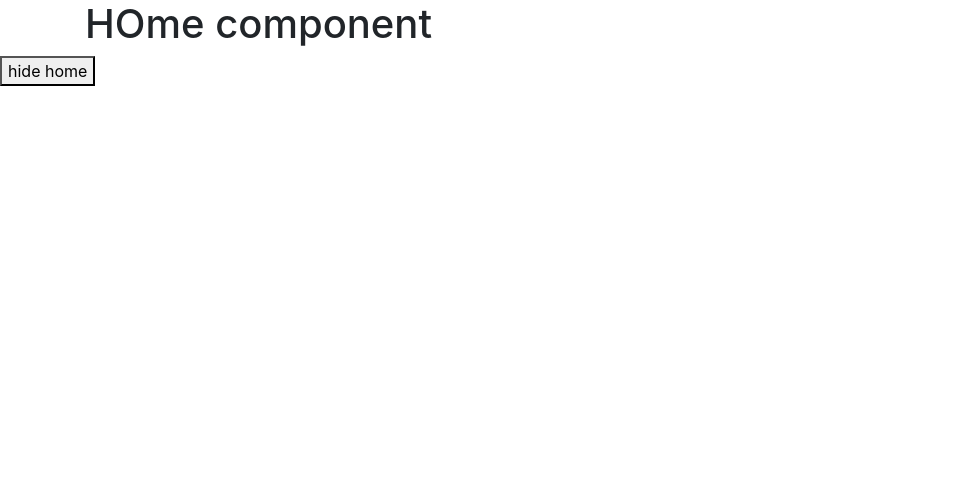
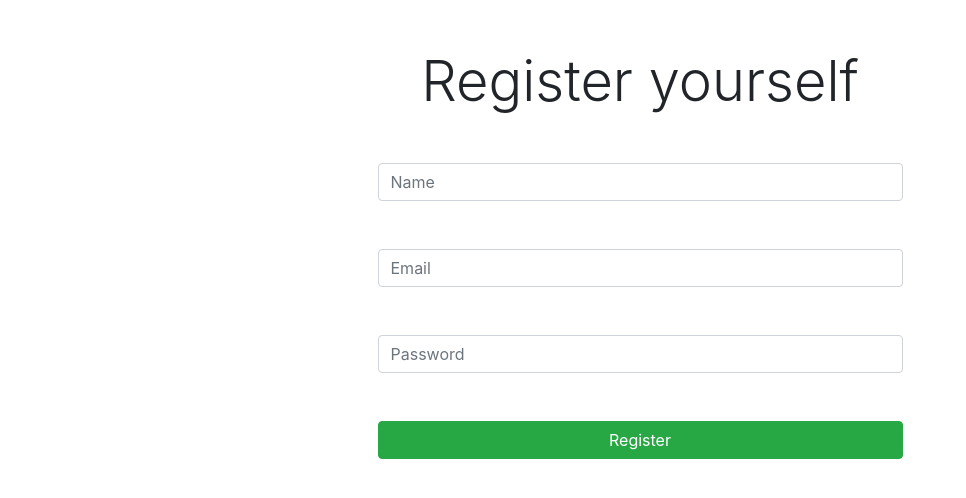
Before and after one commit to ssuyash/mern-21-react, a React (Create React App) app: page /register in a window 1280 px wide. Shown: the top 498 px of the page, without its empty margins (0-966 px from the left). Built offline with nearby package versions, Linux system fonts and the light colour scheme.

Commit message:
api integration

```diff
--- a/package.json
+++ b/package.json
@@ -6,10 +6,12 @@
     "@testing-library/jest-dom": "^5.11.9",
     "@testing-library/react": "^11.2.5",
     "@testing-library/user-event": "^12.8.3",
+    "axios": "^0.21.1",
     "react": "^17.0.2",
     "react-dom": "^17.0.2",
     "react-router-dom": "^5.2.0",
     "react-scripts": "4.0.3",
+    "react-toastify": "^7.0.3",
     "web-vitals": "^1.1.1"
   },
   "scripts": {
--- a/src/App.js
+++ b/src/App.js
@@ -6,6 +6,11 @@ import Person from './Components/Person'
 import Calc from './Components/Calc'
 import Form from './Components/Form'
 import Balancesheet from './Containers/Balancesheet'
+import Posts from './Components/Posts'
+import Statetest from './Components/Statetest'
+import 'react-toastify/dist/ReactToastify.css';
+import Register from './Containers/Register'
+import Login from './Containers/Login'
 
 export default class App extends Component {
   constructor(props) {
@@ -24,18 +29,17 @@ export default class App extends Component {
     console.log("APP : render")
 
     return (
-      // <Router>
-      //   <Route path="/" component={Home} exact/>
-      //   <Route path="/balance" component={Balancesheet}/>
-      //   <Route path="/calc" component={Calc}/>
-      // </Router>
+      <Router>
 
-<>
-      {this.state.showHome ? <Home/> :
-    <h1>App component {this.state.count}</h1>}
 
-    <button onClick={()=>this.setState({showHome:false})}>hide home</button>
-   </>
+        <Route path="/" component={Balancesheet} exact/>
+        <Route path="/register" component={Register} exact/>
+        <Route path="/login" component={Login} exact/>
+        <Route path="/balance" component={Balancesheet}/>
+        <Route path="/calc" component={Calc}/>
+      </Router>
+
+
 
 
     )
--- /dev/null
+++ b/src/Components/Posts.js
@@ -0,0 +1,58 @@
+import React, { Component } from 'react'
+import axios from 'axios'
+import { ToastContainer, toast } from 'react-toastify';
+
+export default class Posts extends Component {
+    constructor(props) {
+        super(props)
+
+        this.state = {
+             posts:[
+             ],
+             isError:false
+        }
+    }
+
+    fetchData = ()=>{
+        axios.get("https://jsonplaceholder.typicode.com/posts").then((res)=>{
+            let data = res.data
+            this.setState({posts:data})
+            console.log(res)
+        }).catch((err)=>{
+            console.log(err)
+            toast("Error in data fetching")
+        })
+    }
+
+    render() {
+        return (
+
+            <div>
+                {this.state.isError ? <div> Something went wrong </div> : null}
+                {this.state.posts.map(post=>{
+                    return (<div>
+                        <h1>{post.title}</h1>
+                        <h5>{post.body}</h5>
+                    </div>)
+                })}
+                <button onClick={this.fetchData}>fetch data</button>
+
+            <ToastContainer position="top-center"/>
+            </div>
+        )
+    }
+
+
+    componentDidMount(){
+        axios.get("https://jsonplaceholder.typicode.com/postsd").then((res)=>{
+            let data = res.data
+            this.setState({posts:data})
+            console.log(res)
+        }).catch((err)=>{
+            this.setState({isError:true})
+            toast("Error in data fetching")
+
+            console.log(err)
+        })
+    }
+}
--- /dev/null
+++ b/src/Components/Scaffold.js
@@ -0,0 +1,17 @@
+import React, { Component } from 'react'
+import Nav from './Nav'
+
+export default class Scaffold extends Component {
+
+    render() {
+        return (
+            <div className="container-fluid">
+                <Nav />
+
+                <div ></div>
+
+                {this.props.children}
+            </div>
+        )
+    }
+}
--- /dev/null
+++ b/src/Components/Statetest.js
@@ -0,0 +1,37 @@
+import React, { Component } from 'react'
+
+export default class Statetest extends Component {
+    constructor(props) {
+        super(props)
+
+        this.state = {
+             num:0
+        }
+    }
+    increasebyOne = ()=>{
+        this.setState((prevState, props)=>{
+            return {num:prevState.num+1}
+        }, ()=>{
+            console.log(this.state.num)
+
+        })
+    }
+
+    increasebyTen = ()=>{
+        for(var i=0; i<10; i++){
+            this.increasebyOne()
+
+        }
+    }
+    render() {
+        return (
+            <div>
+                {this.props.children}
+                Number is {this.state.num}
+
+                <br/>
+                <button onClick={this.increasebyTen}>Increse by ten</button>
+            </div>
+        )
+    }
+}
--- a/src/Containers/Balancesheet.js
+++ b/src/Containers/Balancesheet.js
@@ -2,6 +2,7 @@ import React, { Component } from 'react'
 import Balform from '../Components/Balform'
 import Baltxntable from '../Components/Baltxntable'
 import Balsmrytbl from '../Components/Balsmrytbl'
+import Scaffold from '../Components/Scaffold'
 
 export default class Balancesheet extends Component {
     constructor(props) {
@@ -9,8 +10,22 @@ export default class Balancesheet extends Component {
 
         this.state = {
 
-             transactions:[]
+             transactions:[],
+             token:""
         }
+    }
+
+    async componentDidMount(){
+      let loginToken =  await localStorage.getItem("lgntkn")
+      if(loginToken == null){
+          window.location = "/login"
+          return
+      }else{
+        this.setState({token:loginToken})
+      }
+
+
+      console.log("data from local storage", loginToken)
     }
 
     getTxnSummary = ()=>{
@@ -59,13 +74,15 @@ export default class Balancesheet extends Component {
     render() {
         let smry = this.getTxnSummary()
         return (
-            <div className="container mt-5">
+            <Scaffold>
+            <div className=" mt-5">
                <Balform saveTxnBal={this.saveTxn}/>
                <Baltxntable transactions={this.state.transactions}/>
                <Balsmrytbl smry={smry}/>
 
 
             </div>
+            </Scaffold>
         )
     }
 }
--- /dev/null
+++ b/src/Containers/Login.js
@@ -0,0 +1,79 @@
+import React, { Component } from 'react'
+import axios from 'axios'
+import config from '../config/config'
+import { ToastContainer, toast } from 'react-toastify';
+
+
+export default class Login extends Component {
+    constructor(props) {
+        super(props)
+
+        this.state = {
+
+             email:"",
+             password:""
+        }
+    }
+
+   loginUser = ()=>{
+        let { email, password} = this.state
+        axios.post(`${config.API}/login`, { email, password}).then(async (res) =>  {
+            let data = res.data
+            if(data.status != "OK"){
+                toast(data.msg)
+            }else{
+                let token = data.data.token
+                await localStorage.setItem("lgntkn", token)
+                toast(data.msg)
+                window.location = '/'
+
+            }
+
+        }).catch(err=>{
+            console.log(err)
+        })
+    }
+
+    render() {
+        return (
+            <div className="container">
+                <div className="col-md-6 offset-3 mt-5">
+                    <p className="display-4 text-center">Login</p>
+
+                </div>
+
+
+                <div className="col-md-6 offset-3 mt-5">
+                    <input
+                    className="form-control"
+                    placeholder="Email"
+                    value={this.state.email}
+                    onChange={(e)=>this.setState({email:e.target.value})}
+                    />
+                </div>
+
+                <div className="col-md-6 offset-3 mt-5">
+                    <input
+                    className="form-control"
+                    placeholder="Password"
+                    type="password"
+                    value={this.state.password}
+                    onChange={(e)=>this.setState({password:e.target.value})}
+                    />
+                </div>
+
+
+
+                <div className="col-md-6 offset-3 mt-5 text-center">
+                    <button
+                    className="btn btn-success btn-block"
+                    onClick={this.loginUser}
+                    >Login</button>
+                </div>
+
+                <ToastContainer position="top-center"/>
+
+            </div>
+        )
+    }
+}
--- /dev/null
+++ b/src/Containers/Register.js
@@ -0,0 +1,82 @@
+import React, { Component } from 'react'
+import axios from 'axios'
+import config from '../config/config'
+import { ToastContainer, toast } from 'react-toastify';
+
+
+export default class Register extends Component {
+    constructor(props) {
+        super(props)
+
+        this.state = {
+             name:"",
+             email:"",
+             password:""
+        }
+    }
+
+    registerUser = ()=>{
+        let {name, email, password} = this.state
+        axios.post(`${config.API}/register`, {name, email, password}).then(res=>{
+            let data = res.data
+            if(data.status != "OK"){
+                toast(data.msg)
+            }else{
+                toast(data.msg)
+                window.location = '/login'
+
+            }
+
+        }).catch(err=>{
+            console.log(err)
+        })
+    }
+
+    render() {
+        return (
+            <div className="container">
+                <div className="col-md-6 offset-3 mt-5">
+                    <p className="display-4 text-center">Register yourself</p>
+                    <input
+                    className="form-control mt-5"
+                    placeholder="Name"
+                    value={this.state.name}
+                    onChange={(e)=>this.setState({name:e.target.value})}
+                    />
+                </div>
+
+
+                <div className="col-md-6 offset-3 mt-5">
+                    <input
+                    className="form-control"
+                    placeholder="Email"
+                    value={this.state.email}
+                    onChange={(e)=>this.setState({email:e.target.value})}
+                    />
+                </div>
+
+                <div className="col-md-6 offset-3 mt-5">
+                    <input
+                    className="form-control"
+                    placeholder="Password"
+                    type="password"
+                    value={this.state.password}
+                    onChange={(e)=>this.setState({password:e.target.value})}
+                    />
+                </div>
+
+
+
+                <div className="col-md-6 offset-3 mt-5 text-center">
+                    <button
+                    className="btn btn-success btn-block"
+                    onClick={this.registerUser}
+                    >Register</button>
+                </div>
+
+                <ToastContainer position="top-center"/>
+
+            </div>
+        )
+    }
+}
--- /dev/null
+++ b/src/config/config.js
@@ -0,0 +1,4 @@
+let config = {}
+config.API = "http://192.168.1.7:3100"
+
+export default config
```
Also changed, not shown: 1 other file (tests, documents, lock files or other folders).
